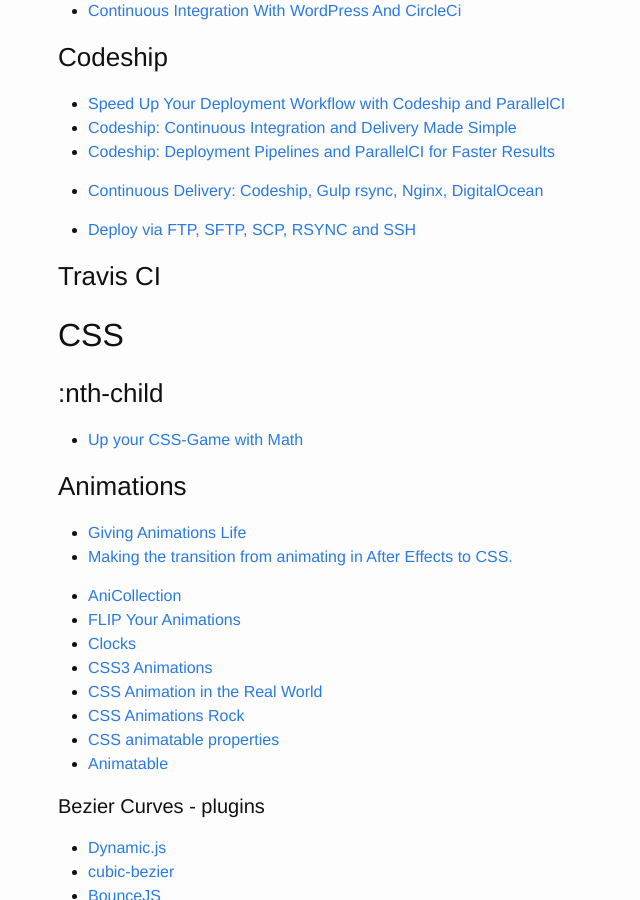
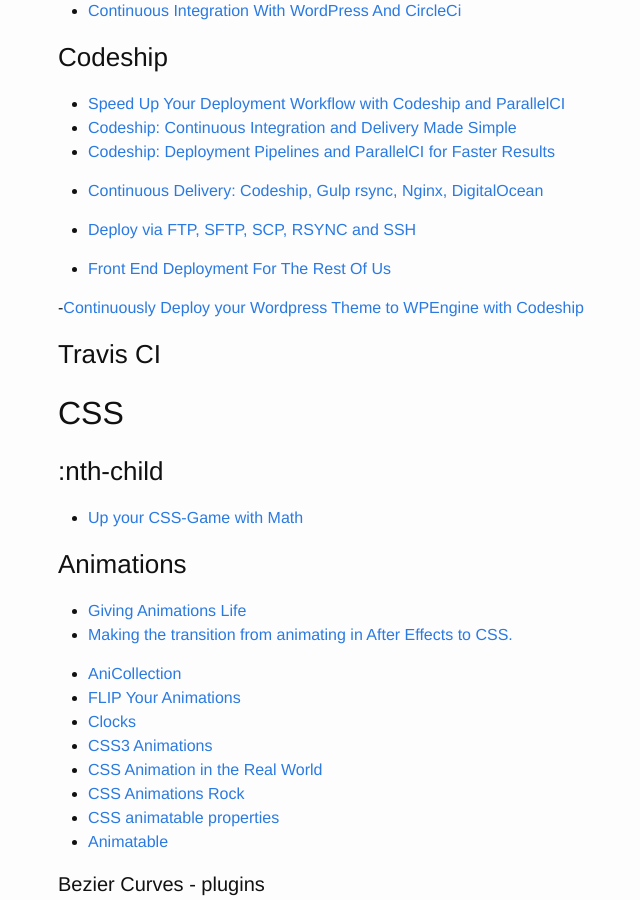
Before and after one commit to brownerd/brownerd.github.io, a Jekyll site: the page built from _posts/2015-01-01-reading-list-2015.md, in a window 1280 px wide and 900 px high, scrolled down 3777 px. Shown: the whole window, without its empty margins (212-852 px from the left). Built offline with Jekyll 4.4.1, drawn with Linux system fonts in a browser that asks for light colours; emoji names are drawn with the system emoji font; some of the changed text lies outside the part shown.

```diff
--- a/_posts/2015-01-01-reading-list-2015.md
+++ b/_posts/2015-01-01-reading-list-2015.md
@@ -197,7 +197,10 @@ Here are the agencies, people and sites that I was most influenced by in 2015
 
 - [Deploy via FTP, SFTP, SCP, RSYNC and SSH](https://codeship.com/documentation/continuous-deployment/deployment-with-ftp-sftp-scp/)
 
-
+- [Front End Deployment For The Rest Of Us](http://medoingthings.com/writing/2015/03/front-end-deployment-for-the-rest-of-us)
+
+-[Continuously Deploy your Wordpress Theme to WPEngine with Codeship](https://medium.com/@Codebryo/continuous-deploy-your-wordpress-theme-to-wpengine-with-codeship-bd3d1636f682
+)
 
 ### Travis CI
 
```
Also changed, not shown: other parts of _posts/2015-01-01-reading-list-2015.md (+4 -0 lines).
